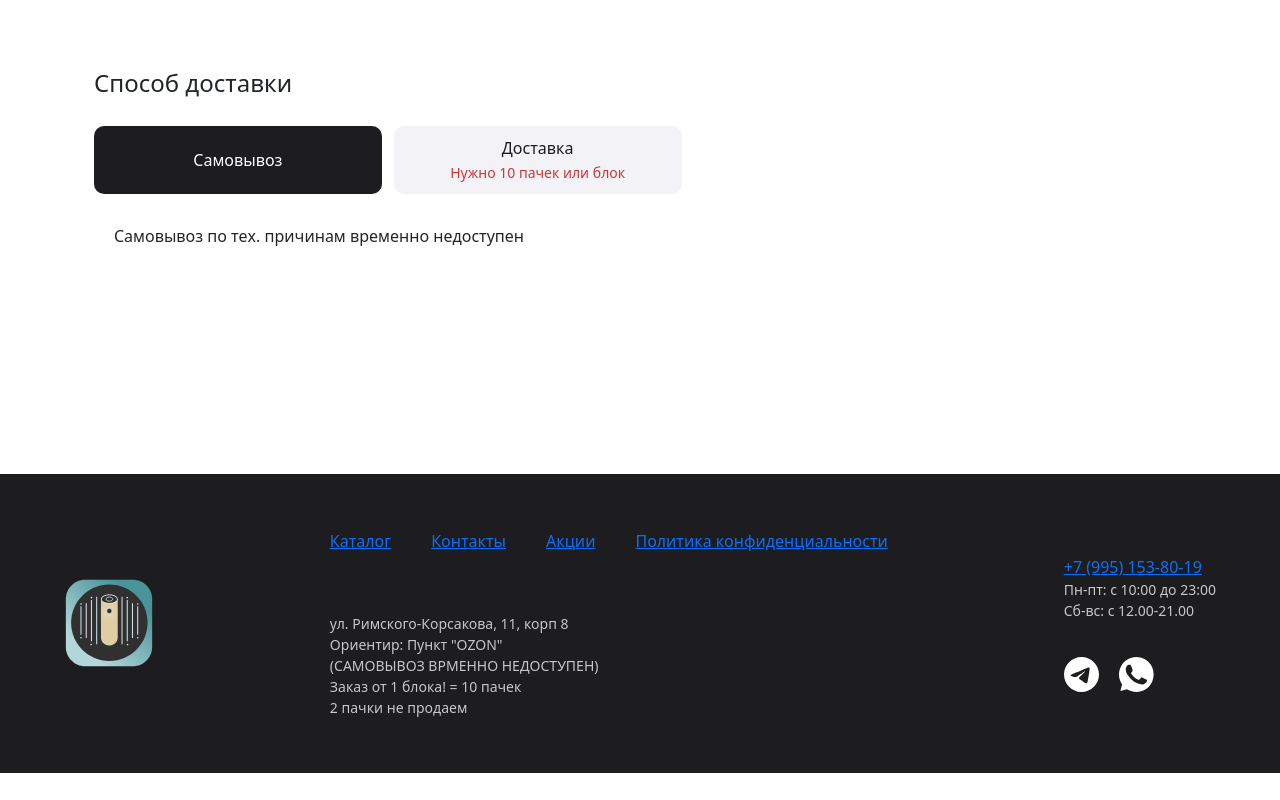
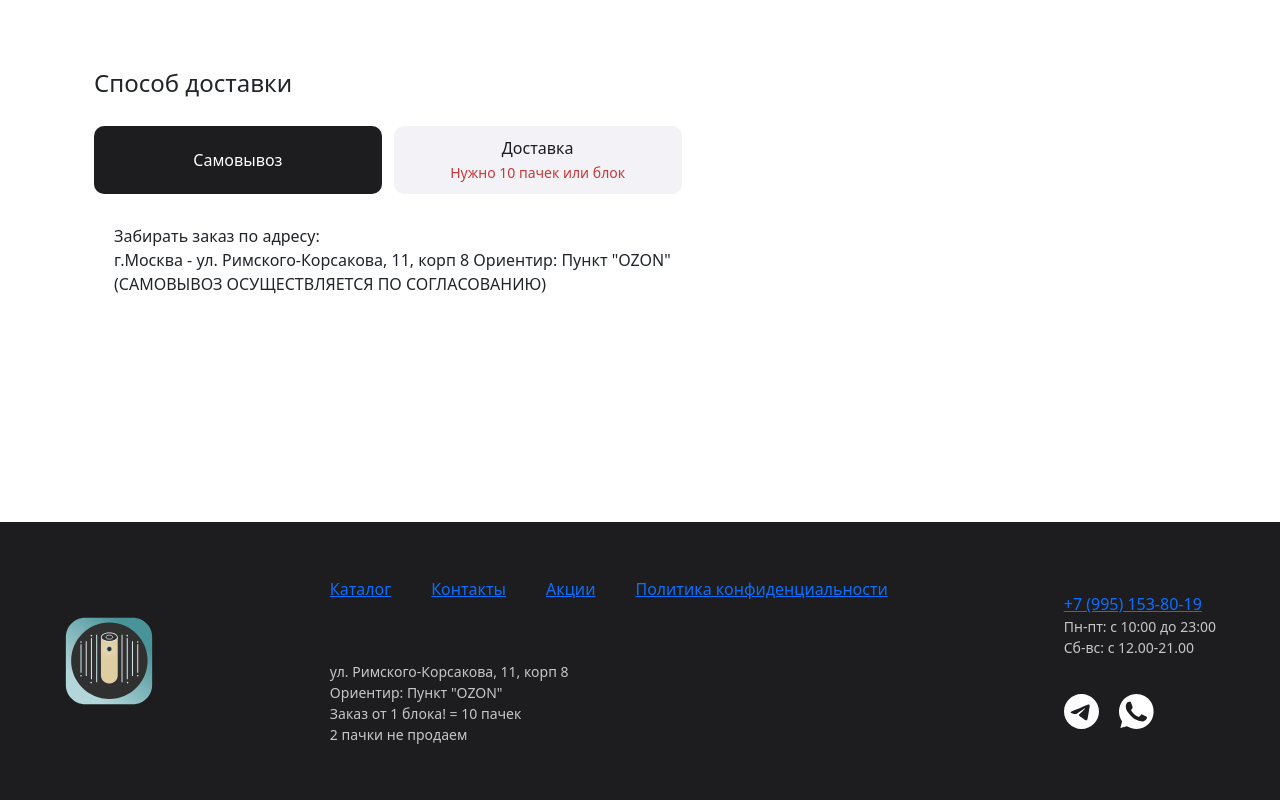
Before and after one commit to WWork777/iqos-iluma.com, a Next.js app: page /checkout in a window 1280 px wide. Shown: the part 539-1339 px from the top of the page. Before the commit the page ends 1312 px from the top, so only its background shows below. Built offline with nearby package versions, Linux system fonts and the light colour scheme.

Commit message:
samovivoz

```diff
--- a/components/Footer/Footer.jsx
+++ b/components/Footer/Footer.jsx
@@ -25,7 +25,6 @@ export default function Footer() {
             <p>
               ул. Римского-Корсакова, 11, корп 8<br></br>Ориентир: Пункт "OZON"
             </p>
-            <p>(САМОВЫВОЗ ВРМЕННО НЕДОСТУПЕН)</p>
             <p>Заказ от 1 блока! = 10 пачек</p>
             <p>2 пачки не продаем</p>
           </div>
--- a/src/app/checkout/page.jsx
+++ b/src/app/checkout/page.jsx
@@ -903,7 +903,12 @@ ${formattedCart}
 
             {selectedMethod === "pickup" && (
               <div className="checkout-delivery-pickup">
-                <p>Самовывоз по тех. причинам временно недоступен</p>
+                <p>
+                  Забирать заказ по адресу:
+                  <br />
+                  г.Москва - ул. Римского-Корсакова, 11, корп 8 Ориентир: Пункт
+                  "OZON" (САМОВЫВОЗ ОСУЩЕСТВЛЯЕТСЯ ПО СОГЛАСОВАНИЮ)
+                </p>
               </div>
             )}
           </div>
```
